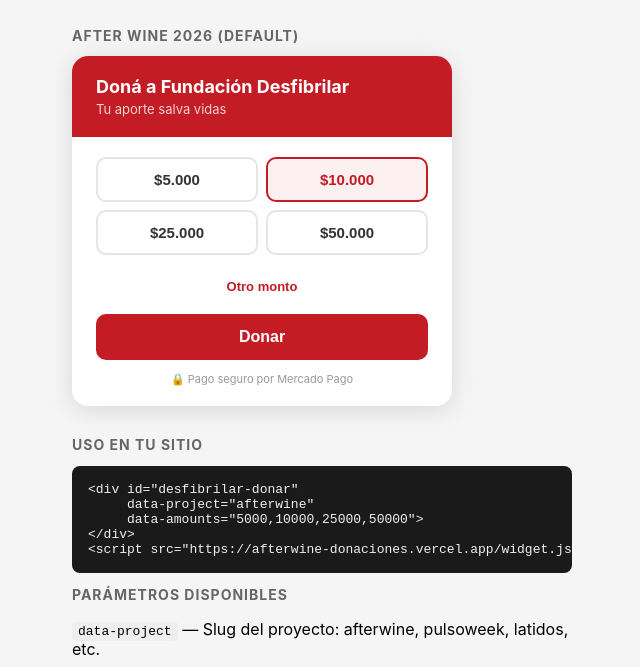
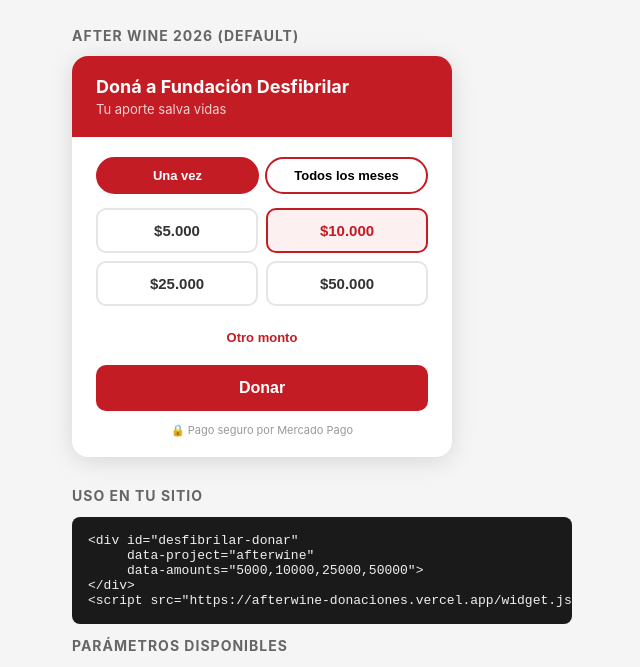
Before and after one commit to Mpuglia999/afterwine-donaciones, a website: page public/widget-demo.html in a window 1280 px wide. Shown: the part 111-778 px from the top of the page, without its empty margins (318-958 px from the left). Drawn offline with Linux system fonts and the light colour scheme.

Commit message:
Widget v3: opcion Una vez / Todos los meses + tablero mensual + gracias mensual

```diff
--- a/public/widget.js
+++ b/public/widget.js
@@ -1,6 +1,9 @@
 /**
- * Desfibrilar Donation Widget v2
- * Multi-project support via data-project attribute
+ * Desfibrilar Donation Widget v3
+ * - Multi-project via data-project
+ * - One-time (Checkout Pro) or monthly (Mercado Pago subscription plans)
+ * Attributes: data-project, data-amounts, data-monthly-amounts, data-monthly="false",
+ *             data-color, data-title, data-lang
  */
 (function () {
   "use strict";
@@ -21,76 +24,108 @@
   var opts = {
     project: container.getAttribute("data-project") || "afterwine",
     color: container.getAttribute("data-color") || "#c41c24",
-    accent: container.getAttribute("data-accent") || "#c8a951",
-    compact: container.getAttribute("data-compact") === "true",
     amounts: container.getAttribute("data-amounts"),
+    monthlyAmounts: container.getAttribute("data-monthly-amounts") || "5000,10000,20000",
+    monthly: container.getAttribute("data-monthly") !== "false",
     title: container.getAttribute("data-title"),
     lang: container.getAttribute("data-lang") || "es",
   };
 
-  var amounts = opts.amounts
-    ? opts.amounts.split(",").map(function (v) { var n = parseInt(v.trim(), 10); return { value: n, label: "$" + n.toString().replace(/\B(?=(\d{3})+(?!\d))/g, ".") }; })
-    : [{ value: 5000, label: "$5.000" }, { value: 10000, label: "$10.000" }, { value: 25000, label: "$25.000" }, { value: 50000, label: "$50.000" }];
+  function parse(list) {
+    return list.split(",").map(function (v) {
+      var n = parseInt(v.trim(), 10);
+      return { value: n, label: "$" + n.toString().replace(/\B(?=(\d{3})+(?!\d))/g, ".") };
+    });
+  }
+  var oneTime = opts.amounts ? parse(opts.amounts) : parse("5000,10000,25000,50000");
+  var monthly = parse(opts.monthlyAmounts);
 
   var t = {
-    es: { title: opts.title || "Doná a Fundación Desfibrilar", subtitle: "Tu aporte salva vidas", oneTime: "Única vez", monthly: "Mensual", custom: "Otro monto", customPh: "Monto personalizado", donate: "Donar", donating: "Procesando...", secure: "Pago seguro por Mercado Pago", errorMin: "El monto mínimo es $100" },
-    en: { title: opts.title || "Donate to Fundación Desfibrilar", subtitle: "Your contribution saves lives", oneTime: "One-time", monthly: "Monthly", custom: "Other amount", customPh: "Custom amount", donate: "Donate", donating: "Processing...", secure: "Secure payment via Mercado Pago", errorMin: "Minimum amount is $100" },
+    es: { title: opts.title || "Doná a Fundación Desfibrilar", subtitle: "Tu aporte salva vidas", oneTime: "Una vez", monthly: "Todos los meses", perMonth: "/mes", custom: "Otro monto", customPh: "Monto personalizado", donate: "Donar", donateMonthly: "Donar todos los meses", donating: "Procesando...", secure: "Pago seguro por Mercado Pago", secureMonthly: "Débito automático por Mercado Pago · Cancelás cuando quieras", errorMin: "El monto mínimo es $100", error: "No pudimos procesar el pedido. Intentá de nuevo." },
+    en: { title: opts.title || "Donate to Fundación Desfibrilar", subtitle: "Your contribution saves lives", oneTime: "One-time", monthly: "Monthly", perMonth: "/mo", custom: "Other amount", customPh: "Custom amount", donate: "Donate", donateMonthly: "Donate monthly", donating: "Processing...", secure: "Secure payment via Mercado Pago", secureMonthly: "Automatic monthly debit via Mercado Pago · Cancel anytime", errorMin: "Minimum amount is $100", error: "We couldn't process it. Please try again." },
   };
   var l = t[opts.lang] || t.es;
 
-  var selectedAmount = amounts[1] ? amounts[1].value : amounts[0].value;
+  var isMonthly = false;
+  var selectedAmount = oneTime[1] ? oneTime[1].value : oneTime[0].value;
   var customMode = false;
-  var isRecurring = false;
   var isSubmitting = false;
 
-  // Build HTML
   var html = '<div class="dsf-widget" style="font-family:-apple-system,BlinkMacSystemFont,\'Segoe UI\',Roboto,sans-serif;max-width:380px;border-radius:16px;overflow:hidden;box-shadow:0 4px 24px rgba(0,0,0,.12);background:#fff;">';
   html += '<div style="background:' + opts.color + ';color:#fff;padding:20px 24px;"><div style="font-size:18px;font-weight:700;">' + l.title + '</div><div style="font-size:13px;opacity:.8;margin-top:4px;">' + l.subtitle + '</div></div>';
   html += '<div style="padding:20px 24px;">';
 
-  // Amount buttons
-  html += '<div class="dsf-amounts" style="display:grid;grid-template-columns:1fr 1fr;gap:8px;margin-bottom:16px;">';
-  for (var a = 0; a < amounts.length; a++) {
-    html += '<button class="dsf-amt" data-value="' + amounts[a].value + '" style="padding:12px;border:2px solid #e5e5e5;border-radius:10px;background:#fff;font-size:15px;font-weight:600;cursor:pointer;transition:all .2s;">' + amounts[a].label + '</button>';
+  if (opts.monthly) {
+    html += '<div class="dsf-freqs" role="group" style="display:grid;grid-template-columns:1fr 1fr;gap:6px;margin-bottom:14px;">';
+    html += '<button type="button" class="dsf-freq" data-freq="once" aria-pressed="true" style="padding:9px;border-radius:99px;font-size:13px;font-weight:700;cursor:pointer;border:2px solid ' + opts.color + ';">' + l.oneTime + '</button>';
+    html += '<button type="button" class="dsf-freq" data-freq="monthly" aria-pressed="false" style="padding:9px;border-radius:99px;font-size:13px;font-weight:700;cursor:pointer;border:2px solid ' + opts.color + ';">' + l.monthly + '</button>';
+    html += '</div>';
   }
-  html += '</div>';
 
-  // Custom amount
+  html += '<div class="dsf-amounts" style="display:grid;grid-template-columns:1fr 1fr;gap:8px;margin-bottom:16px;"></div>';
   html += '<div style="margin-bottom:16px;"><input type="number" class="dsf-custom" placeholder="' + l.customPh + '" style="width:100%;padding:12px;border:2px solid #e5e5e5;border-radius:10px;font-size:15px;box-sizing:border-box;display:none;" min="100"></div>';
-  html += '<button class="dsf-custom-toggle" style="width:100%;padding:8px;border:none;background:none;color:' + opts.color + ';font-size:13px;font-weight:600;cursor:pointer;margin-bottom:12px;">' + l.custom + '</button>';
-
-  // Donate button
-  html += '<button class="dsf-submit" style="width:100%;padding:14px;border:none;border-radius:10px;background:' + opts.color + ';color:#fff;font-size:16px;font-weight:700;cursor:pointer;transition:opacity .2s;">' + l.donate + '</button>';
-
-  // Secure badge
-  html += '<div style="text-align:center;margin-top:12px;font-size:11px;color:#999;">🔒 ' + l.secure + '</div>';
+  html += '<button type="button" class="dsf-custom-toggle" style="width:100%;padding:8px;border:none;background:none;color:' + opts.color + ';font-size:13px;font-weight:600;cursor:pointer;margin-bottom:12px;">' + l.custom + '</button>';
+  html += '<button type="button" class="dsf-submit" style="width:100%;padding:14px;border:none;border-radius:10px;background:' + opts.color + ';color:#fff;font-size:16px;font-weight:700;cursor:pointer;transition:opacity .2s;">' + l.donate + '</button>';
+  html += '<div class="dsf-secure" style="text-align:center;margin-top:12px;font-size:11px;color:#999;">🔒 ' + l.secure + '</div>';
   html += '</div></div>';
 
   container.innerHTML = html;
 
-  // Event handlers
-  var amtBtns = container.querySelectorAll(".dsf-amt");
+  var amountsBox = container.querySelector(".dsf-amounts");
   var customInput = container.querySelector(".dsf-custom");
   var customToggle = container.querySelector(".dsf-custom-toggle");
   var submitBtn = container.querySelector(".dsf-submit");
+  var secure = container.querySelector(".dsf-secure");
+  var freqBtns = container.querySelectorAll(".dsf-freq");
+
+  function renderAmounts() {
+    var list = isMonthly ? monthly : oneTime;
+    var h = "";
+    for (var a = 0; a < list.length; a++) {
+      h += '<button type="button" class="dsf-amt" data-value="' + list[a].value + '" style="padding:12px;border:2px solid #e5e5e5;border-radius:10px;background:#fff;font-size:15px;font-weight:600;cursor:pointer;transition:all .2s;">' + list[a].label + (isMonthly ? '<span style="font-size:11px;font-weight:500;opacity:.7">' + l.perMonth + "</span>" : "") + "</button>";
+    }
+    amountsBox.innerHTML = h;
+    var btns = amountsBox.querySelectorAll(".dsf-amt");
+    for (var b = 0; b < btns.length; b++) {
+      btns[b].addEventListener("click", function () {
+        customMode = false;
+        customInput.style.display = "none";
+        selectedAmount = parseInt(this.getAttribute("data-value"), 10);
+        updateSelection();
+      });
+    }
+    updateSelection();
+  }
 
   function updateSelection() {
-    for (var b = 0; b < amtBtns.length; b++) {
-      var btn = amtBtns[b];
-      var isSelected = !customMode && parseInt(btn.getAttribute("data-value"), 10) === selectedAmount;
-      btn.style.borderColor = isSelected ? opts.color : "#e5e5e5";
-      btn.style.background = isSelected ? opts.color + "10" : "#fff";
-      btn.style.color = isSelected ? opts.color : "#333";
+    var btns = amountsBox.querySelectorAll(".dsf-amt");
+    for (var b = 0; b < btns.length; b++) {
+      var btn = btns[b];
+      var on = !customMode && parseInt(btn.getAttribute("data-value"), 10) === selectedAmount;
+      btn.setAttribute("aria-pressed", on ? "true" : "false");
+      btn.style.borderColor = on ? opts.color : "#e5e5e5";
+      btn.style.background = on ? opts.color + "10" : "#fff";
+      btn.style.color = on ? opts.color : "#333";
     }
+    for (var f = 0; f < freqBtns.length; f++) {
+      var sel = (freqBtns[f].getAttribute("data-freq") === "monthly") === isMonthly;
+      freqBtns[f].setAttribute("aria-pressed", sel ? "true" : "false");
+      freqBtns[f].style.background = sel ? opts.color : "transparent";
+      freqBtns[f].style.color = sel ? "#fff" : "inherit";
+    }
+    customToggle.style.display = isMonthly ? "none" : "block";
+    submitBtn.textContent = isMonthly ? l.donateMonthly : l.donate;
+    secure.textContent = "🔒 " + (isMonthly ? l.secureMonthly : l.secure);
   }
-  updateSelection();
 
-  for (var b = 0; b < amtBtns.length; b++) {
-    amtBtns[b].addEventListener("click", function () {
+  for (var f = 0; f < freqBtns.length; f++) {
+    freqBtns[f].addEventListener("click", function () {
+      isMonthly = this.getAttribute("data-freq") === "monthly";
+      var list = isMonthly ? monthly : oneTime;
+      selectedAmount = list[1] ? list[1].value : list[0].value;
       customMode = false;
       customInput.style.display = "none";
-      selectedAmount = parseInt(this.getAttribute("data-value"), 10);
-      updateSelection();
+      renderAmounts();
     });
   }
 
@@ -100,47 +135,38 @@
     customInput.focus();
     updateSelection();
   });
+  customInput.addEventListener("input", function () { selectedAmount = parseInt(this.value, 10) || 0; });
 
-  customInput.addEventListener("input", function () {
-    selectedAmount = parseInt(this.value, 10) || 0;
-  });
+  function fail() {
+    alert(l.error);
+    isSubmitting = false;
+    submitBtn.style.opacity = "1";
+    updateSelection();
+  }
 
   submitBtn.addEventListener("click", function () {
     if (isSubmitting) return;
     var amt = customMode ? (parseInt(customInput.value, 10) || 0) : selectedAmount;
-    if (amt < 100) {
-      alert(l.errorMin);
-      return;
-    }
+    if (amt < 100) { alert(l.errorMin); return; }
 
     isSubmitting = true;
     submitBtn.textContent = l.donating;
     submitBtn.style.opacity = "0.7";
 
-    fetch(BASE_URL + "/api/create-preference", {
-      method: "POST",
-      headers: { "Content-Type": "application/json" },
-      body: JSON.stringify({
-        amount: amt,
-        project: opts.project,
-        description: "Donación " + (opts.project === "afterwine" ? "After Wine" : opts.project) + " - Fundación Desfibrilar",
-      }),
-    })
+    var endpoint = isMonthly ? "/api/create-subscription" : "/api/create-preference";
+    var payload = isMonthly
+      ? { amount: amt, project: opts.project }
+      : { amount: amt, project: opts.project, description: "Donación " + (opts.project === "afterwine" ? "After Wine" : opts.project) + " - Fundación Desfibrilar" };
+
+    fetch(BASE_URL + endpoint, { method: "POST", headers: { "Content-Type": "application/json" }, body: JSON.stringify(payload) })
       .then(function (r) { return r.json(); })
       .then(function (data) {
         var url = data.init_point || data.sandbox_init_point;
-        if (url) {
-          window.location.href = url;
-        } else {
-          throw new Error("No checkout URL returned");
-        }
+        if (url) window.location.href = url;
+        else { if (data.message) l.error = data.message; throw new Error(data.error || "No checkout URL returned"); }
       })
-      .catch(function (err) {
-        console.error("[Desfibrilar Widget] Error:", err);
-        alert("Error al procesar. Intentá de nuevo.");
-        isSubmitting = false;
-        submitBtn.textContent = l.donate;
-        submitBtn.style.opacity = "1";
-      });
+      .catch(function (err) { console.error("[Desfibrilar Widget] Error:", err); fail(); });
   });
+
+  renderAmounts();
 })();
```
Also changed, not shown: public/dashboard.html (+21 -0 lines), public/gracias.html (+8 -2 lines).
